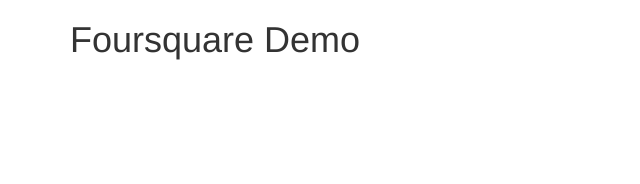
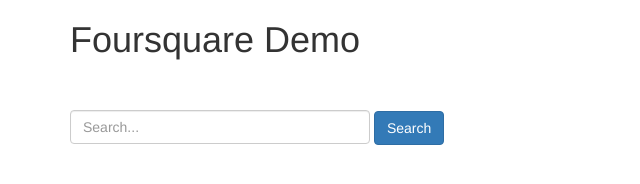
Before and after one commit to aasagba/foursquare-demo-AA, a website: page public/index.html in a window 1280 px wide. Shown: the whole page, without its empty margins (0-640 px from the left). Drawn offline with nearby package versions, Linux system fonts and the light colour scheme; some packages are replaced by stand-ins of ours; a script that the page names is missing.

Commit message:
basic user interface

```diff
--- a/public/css/styles.css
+++ b/public/css/styles.css
@@ -0,0 +1,16 @@
+.container h1 {
+    margin-bottom: 50px;
+}
+.container .search-controls {
+    width:500px;
+}
+.container .search-controls .search {
+    width:300px;
+    display: inline;
+}
+.container .search-controls .btn {
+    display: inline;
+}
+.container .results {
+
+}
--- a/public/index.html
+++ b/public/index.html
@@ -8,8 +8,13 @@
     <body>
         <div class="container" ng-controller="AppCtrl">
             <h1>Foursquare Demo</h1>
+            <div class="search-controls">
+                <input class="form-control search" id="search" placeholder="Search..." />
+                <button class="btn btn-primary">Search</button>
+            </div>
+            <div class="results" id="top-places">
 
-
+            </div>
 
         </div>
         <script src="https://ajax.googleapis.com/ajax/libs/angularjs/1.4.7/angular.min.js"></script>
```
